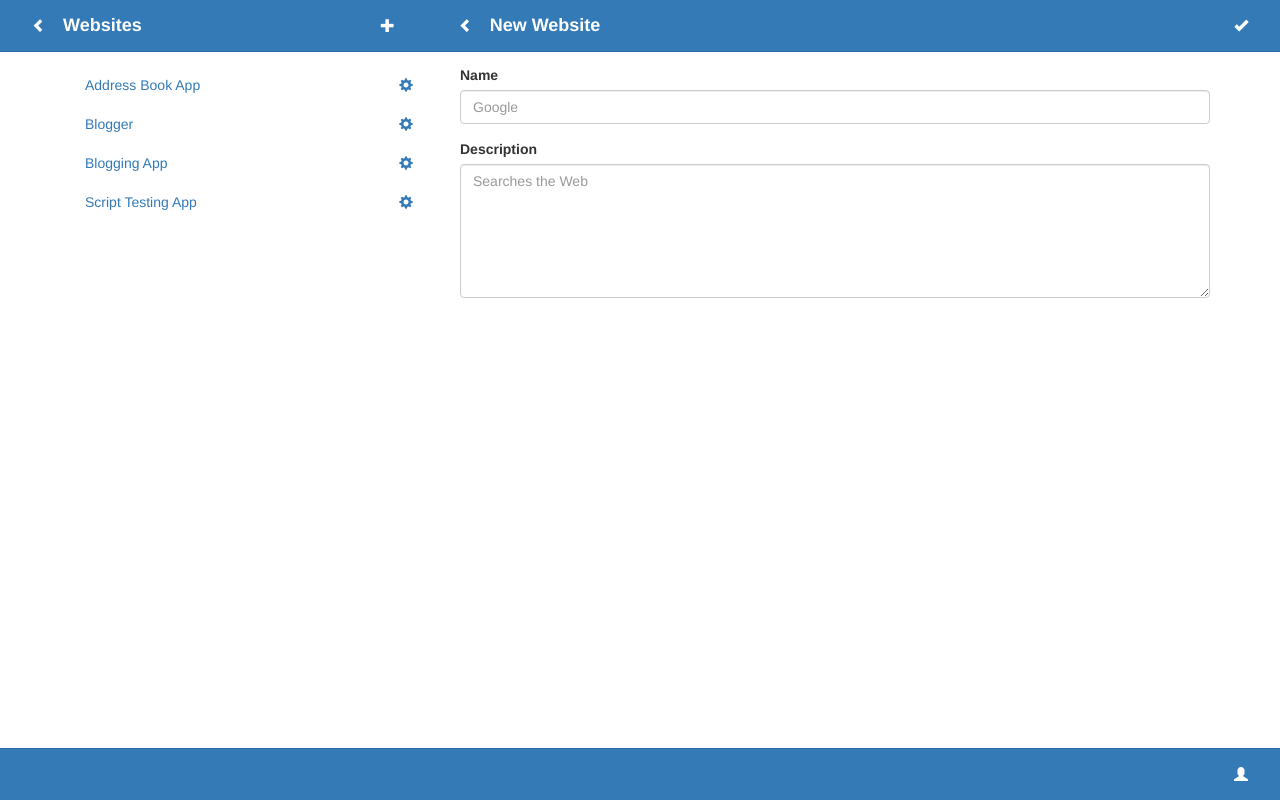
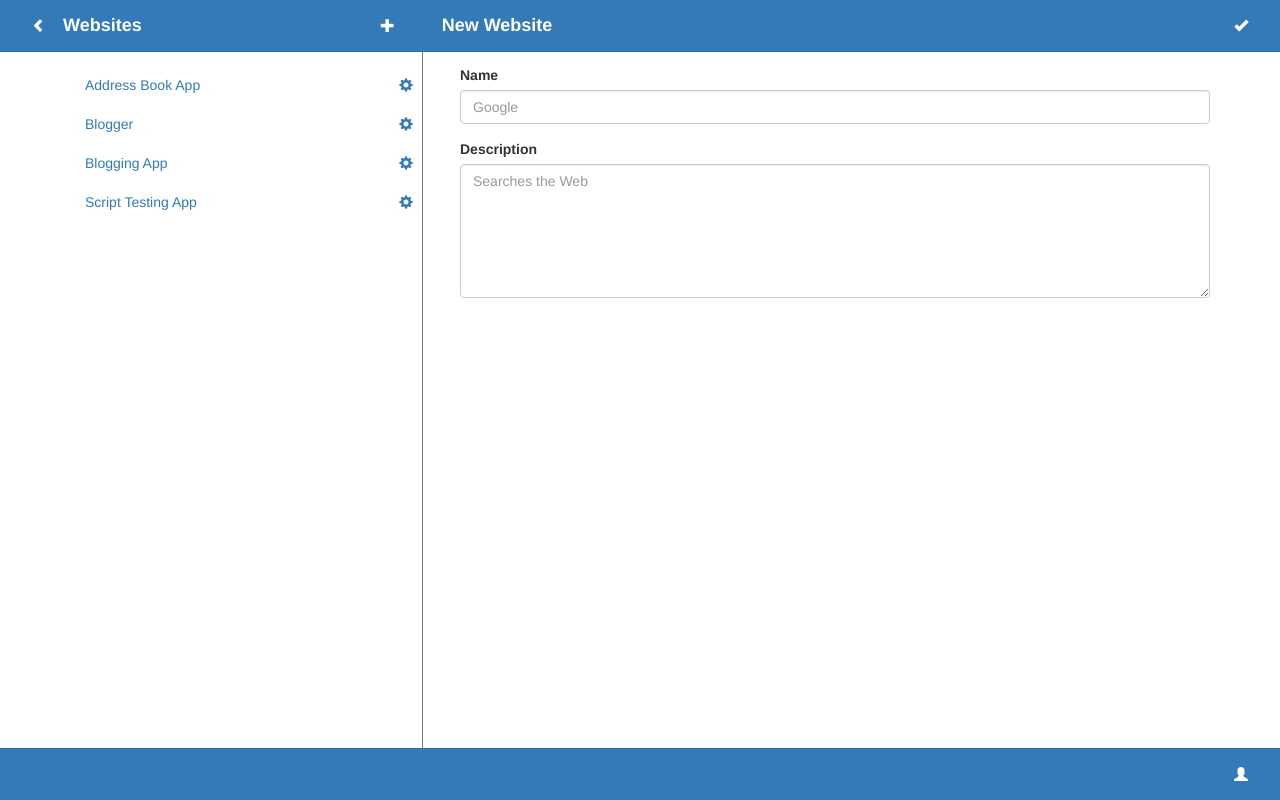
Before and after one commit to Qartks/shukla-kartikeya-webdev, a website: page public/assignment/website/website-new.html in a window 1280 px wide. Drawn offline with nearby package versions, Linux system fonts and the light colour scheme.

Commit message:
added vertical line for landscape mode. Making final push to repo. assignment2.1

```diff
--- a/public/assignment/css/style.css
+++ b/public/assignment/css/style.css
@@ -77,3 +77,13 @@ body {
     height: 22px;
     background-color: white;
 }
+
+.verticalLine {
+    width:1px;
+    background-color: #777777;
+    left: 33%;
+    position: absolute;
+    z-index: 5;
+    top:0;
+    bottom: 0;
+}
--- a/public/assignment/website/website-new.html
+++ b/public/assignment/website/website-new.html
@@ -31,7 +31,7 @@
             </div>
             <div class="col-sm-12 col-md-8">
                 <div class="navbar-header">
-                    <p class="navbar-text pull-left hidden-md">
+                    <p class="navbar-text pull-left visible-sm visible-xs">
                         <a href="website-list.html" class="navbar-link">
                             <span class="glyphicon glyphicon-chevron-left"></span>
                         </a>
@@ -80,6 +80,7 @@
                 </li>
             </ul>
         </div>
+        <div class="verticalLine hidden-sm hidden-xs"></div>
         <div class="col-sm-12 col-md-8">
             <form>
                 <div class="form-group">
```
Also changed, not shown: public/assignment/website/website-edit.html (+2 -1 lines), public/test/app.js (+2 -1 lines), public/test/index.html (+1 -1 lines).
